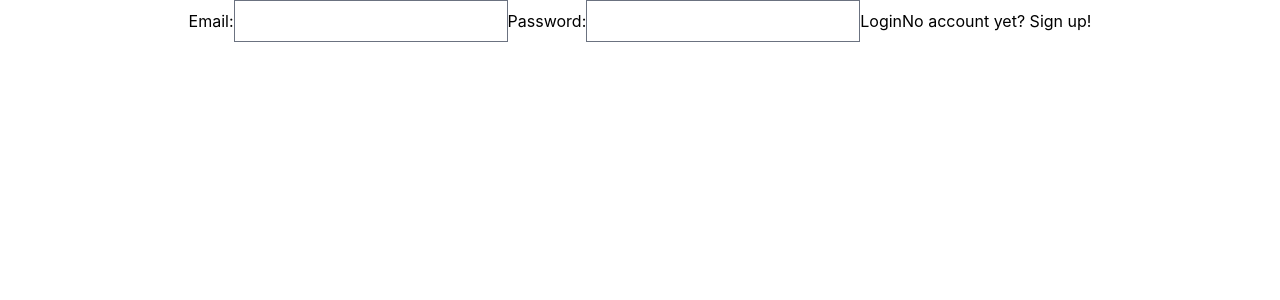
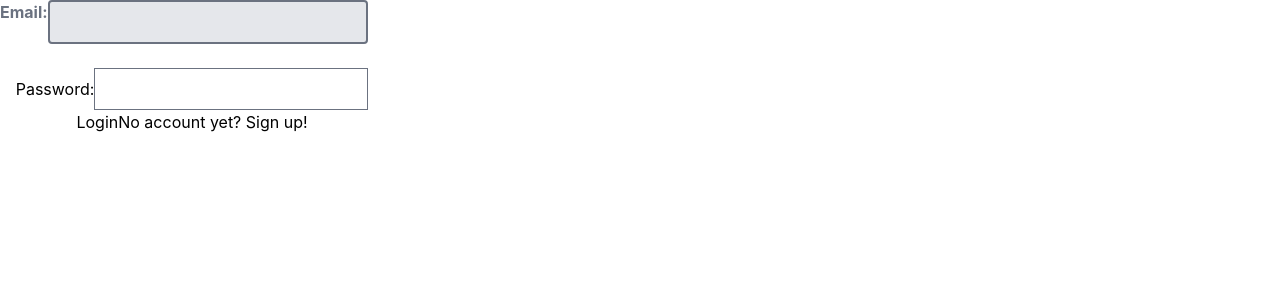
Before and after one commit to jon-wehner/HackJAck-ReactApp, a React (Create React App) app: page /login in a window 1280 px wide. Shown: the top 300 px of the page. Built offline with nearby package versions, Linux system fonts and the light colour scheme.

Commit message:
woo tailwind

```diff
--- a/src/App.jsx
+++ b/src/App.jsx
@@ -1,5 +1,7 @@
 import React from 'react';
-import { BrowserRouter, Link, Route, Switch } from 'react-router-dom';
+import {
+  BrowserRouter, Link, Route, Switch,
+} from 'react-router-dom';
 import './App.css';
 import LoginForm from './components/LoginForm/LoginForm';
 import RegistrationForm from './components/RegistrationForm/RegistrationForm';
--- a/src/components/LoginForm/LoginForm.jsx
+++ b/src/components/LoginForm/LoginForm.jsx
@@ -16,11 +16,13 @@ const LoginForm = () => {
     await fetch(`${process.env.REACT_APP_API_URI}/auth/login`, options);
   };
   return (
-    <form onSubmit={login}>
-      <label htmlFor="email">
-        Email:
-        <input type="email" name="email" value={email} onChange={(e) => setEmail(e.target.value)} />
-      </label>
+    <form onSubmit={login} className="w-full max-w-sm">
+      <div className="mb-6">
+        <label htmlFor="email" className="md:flex flex-row text-gray-500 font-bold md:text-right mb-1 md:mb-0 pr-4">
+          Email:
+          <input type="email" name="email" className="bg-gray-200 appearance-none border-2 border-gray rounded w-full py-2" value={email} onChange={(e) => setEmail(e.target.value)} />
+        </label>
+      </div>
       <label htmlFor="password">
         Password:
         <input type="password" name="password" value={password} onChange={(e) => setPassword(e.target.value)} />
```
